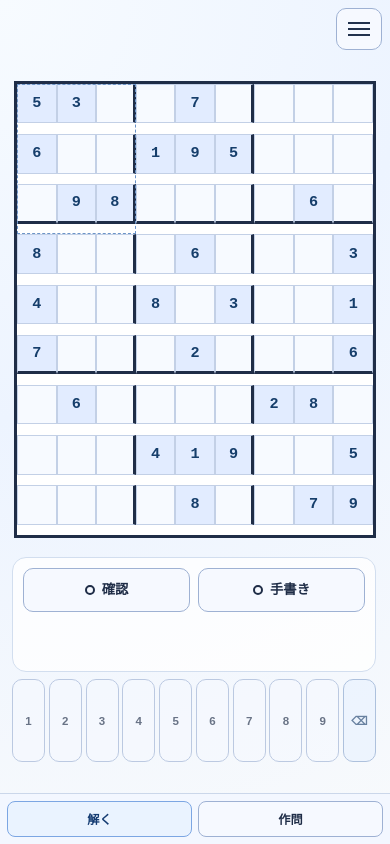
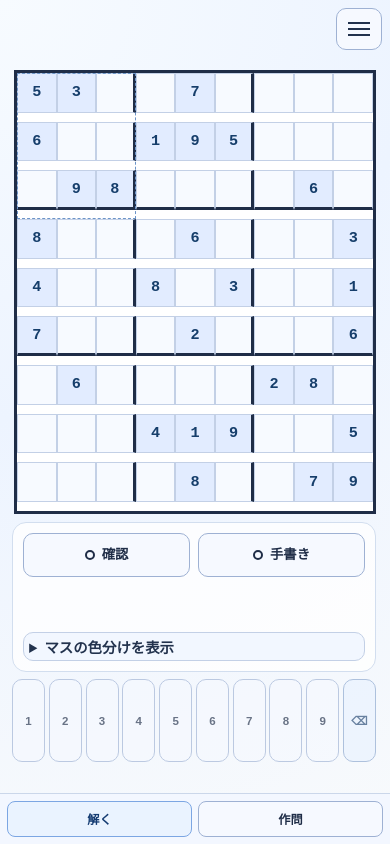
Before and after one commit to shgnaka/sudoku-display, a React (Vite) app: page /#/solve in a window 390 px wide. Built offline with nearby package versions, Linux system fonts and the light colour scheme.

Commit message:
feat: add mobile solve legend and expand style tokens

```diff
--- a/src/pages/SolvePage.tsx
+++ b/src/pages/SolvePage.tsx
@@ -109,6 +109,7 @@ export function SolvePage(): JSX.Element {
         onClearAllInk={handleClearAllInk}
         onToggleInkMode={toggleInkMode}
         onToggleReviewMode={toggleReviewMode}
+        shouldShowLegendGuide={isMobileViewport}
         shouldShowInkActions={shouldShowInkActions}
       />
 
--- a/src/pages/solve/SolveControlsPanel.tsx
+++ b/src/pages/solve/SolveControlsPanel.tsx
@@ -4,6 +4,7 @@ import { InkToggleBar } from "../../components/InkToggleBar";
 interface SolveControlsPanelProps {
   isReviewMode: boolean;
   isInkMode: boolean;
+  shouldShowLegendGuide: boolean;
   shouldShowInkActions: boolean;
   onToggleReviewMode: () => void;
   onToggleInkMode: () => void;
@@ -14,6 +15,7 @@ interface SolveControlsPanelProps {
 export function SolveControlsPanel({
   isReviewMode,
   isInkMode,
+  shouldShowLegendGuide,
   shouldShowInkActions,
   onToggleReviewMode,
   onToggleInkMode,
@@ -48,6 +50,25 @@ export function SolveControlsPanel({
           <div aria-hidden="true" className="mode-slot-placeholder" />
         )}
       </div>
+      {shouldShowLegendGuide && (
+        <details className="solve-legend">
+          <summary className="solve-legend-summary">マスの色分けを表示</summary>
+          <ul className="solve-legend-list">
+            <li className="solve-legend-item">
+              <span aria-hidden="true" className="solve-legend-chip solve-legend-chip--given" />
+              初期値
+            </li>
+            <li className="solve-legend-item">
+              <span aria-hidden="true" className="solve-legend-chip solve-legend-chip--user" />
+              ユーザー入力
+            </li>
+            <li className="solve-legend-item">
+              <span aria-hidden="true" className="solve-legend-chip solve-legend-chip--empty" />
+              空
+            </li>
+          </ul>
+        </details>
+      )}
     </section>
   );
 }
--- a/src/styles/app-shell.css
+++ b/src/styles/app-shell.css
@@ -31,13 +31,13 @@ body.review-scroll-lock {
 
 .app-header h1 {
   margin: 0;
-  font-size: clamp(1.35rem, 2.8vw, 1.95rem);
+  font-size: var(--font-size-page-title);
 }
 
 .header-current {
   margin: 0.2rem 0 0;
   color: var(--text-muted);
-  font-size: 0.88rem;
+  font-size: var(--font-size-caption);
 }
 
 .hamburger-button {
@@ -146,7 +146,7 @@ body.review-scroll-lock {
 
 .drawer-header h2 {
   margin: 0;
-  font-size: 1rem;
+  font-size: var(--font-size-drawer-title);
 }
 
 .drawer-nav {
@@ -173,7 +173,7 @@ body.review-scroll-lock {
 /* BREAKPOINT_SYNC_NOTE: keep this 768px value aligned with MOBILE_BREAKPOINT_PX in src/constants/layout.ts. */
 @media (max-width: 768px) {
   .app-root {
-    padding: 0.75rem 0.75rem calc(var(--mobile-tabbar-height) + env(safe-area-inset-bottom, 0px));
+    padding: var(--space-lg) var(--space-lg) calc(var(--mobile-tabbar-height) + env(safe-area-inset-bottom, 0px));
   }
 
   .app-header {
@@ -187,8 +187,8 @@ body.review-scroll-lock {
     bottom: 0;
     display: grid;
     grid-template-columns: repeat(2, 1fr);
-    gap: 0.4rem;
-    padding: 0.45rem 0.45rem calc(0.45rem + env(safe-area-inset-bottom, 0px));
+    gap: var(--space-tabbar-gap);
+    padding: var(--space-sm) var(--space-sm) calc(var(--space-sm) + env(safe-area-inset-bottom, 0px));
     background: var(--surface-tabbar);
     border-top: var(--border-width-base) solid var(--line-tabbar);
     z-index: 25;
@@ -197,7 +197,7 @@ body.review-scroll-lock {
   .bottom-tab-bar .btn--nav {
     border-radius: var(--radius-sm);
     padding: 0.5rem 0.35rem;
-    font-size: 0.76rem;
+    font-size: var(--font-size-nav-mobile);
     text-align: center;
   }
 
--- a/src/styles/common-ui.css
+++ b/src/styles/common-ui.css
@@ -7,13 +7,13 @@
 
 .panel h2 {
   margin: 0 0 0.5rem;
-  font-size: 1.08rem;
+  font-size: var(--font-size-section-title);
 }
 
 .hint {
   margin: 0;
   color: var(--text-muted);
-  font-size: 0.9rem;
+  font-size: var(--font-size-hint);
 }
 
 .visually-hidden {
@@ -34,7 +34,7 @@
   border-radius: var(--radius-md);
   padding: 0.75rem;
   margin-top: 0.7rem;
-  font: 500 0.95rem/1.5 "JetBrains Mono", monospace;
+  font: 500 var(--font-size-input-mono) / var(--line-height-relaxed) "JetBrains Mono", monospace;
   resize: vertical;
 }
 
@@ -96,7 +96,7 @@ summary:focus-visible {
 .btn--active {
   border-color: var(--line-active);
   background: var(--surface-soft-active);
-  color: #143b72;
+  color: var(--text-active);
 }
 
 .btn--inactive {
@@ -108,7 +108,7 @@ summary:focus-visible {
 .btn--danger {
   border-color: var(--line-danger);
   background: var(--surface-danger);
-  color: #7c2020;
+  color: var(--text-danger-strong);
 }
 
 .btn--fill {
@@ -129,7 +129,7 @@ summary:focus-visible {
   min-height: clamp(36px, 8vw, var(--control-height-min));
   min-width: 0;
   padding: 0.2rem;
-  font-size: clamp(0.72rem, 2.8vw, 0.98rem);
+  font-size: var(--font-size-pad);
 }
 
 .btn--backspace {
@@ -146,7 +146,7 @@ summary:focus-visible {
 .error-message {
   margin: 0;
   background: var(--surface-danger-soft);
-  color: #8f1f1f;
+  color: var(--text-danger-alert);
   border: var(--border-width-base) solid var(--line-danger-soft);
   border-radius: var(--radius-md);
   padding: 0.6rem 0.75rem;
--- a/src/styles/solve-page.base.css
+++ b/src/styles/solve-page.base.css
@@ -18,19 +18,19 @@
 }
 
 .mode-label {
-  line-height: 1;
+  line-height: var(--line-height-tight);
 }
 
 .solve-controls {
   display: grid;
-  gap: 0.5rem;
+  gap: var(--space-md);
   width: min(100%, 560px);
 }
 
 .solve-toggle-row {
   display: grid;
   grid-template-columns: repeat(2, minmax(0, 1fr));
-  gap: 0.45rem;
+  gap: var(--space-sm);
 }
 
 .solve-mode-slot {
@@ -45,7 +45,7 @@
 .ink-actions-inline {
   display: grid;
   grid-template-columns: repeat(2, minmax(0, 1fr));
-  gap: 0.45rem;
+  gap: var(--space-sm);
 }
 
 .solve-board-panel {
@@ -97,8 +97,67 @@
   background: transparent;
   padding: 0;
   text-align: center;
-  font: 700 clamp(0.95rem, 2vw, 1.2rem) / 1 "JetBrains Mono", monospace;
+  font: 700 var(--font-size-cell) / var(--line-height-tight) "JetBrains Mono", monospace;
   color: var(--text-subtle-strong);
+}
+
+.solve-legend {
+  margin: 0;
+  border: var(--border-width-base) solid var(--solve-legend-summary-border);
+  border-radius: var(--radius-md);
+  background: var(--solve-legend-summary-bg);
+  padding: var(--space-2xs) var(--space-sm);
+}
+
+.solve-legend-summary {
+  cursor: pointer;
+  color: var(--text-subtle-strong);
+  font-size: var(--font-size-hint);
+  font-weight: 600;
+}
+
+.solve-legend-summary::-webkit-details-marker {
+  margin-right: var(--space-2xs);
+}
+
+.solve-legend-list {
+  margin: var(--space-3xs) 0 0;
+  padding: 0;
+  list-style: none;
+  display: grid;
+  gap: var(--space-2xs);
+}
+
+.solve-legend-item {
+  display: flex;
+  align-items: center;
+  gap: var(--space-xs);
+  color: var(--text-muted);
+  font-size: var(--font-size-hint);
+}
+
+.solve-legend-chip {
+  display: inline-block;
+  width: 0.95rem;
+  height: 0.95rem;
+  border: var(--border-width-base) solid transparent;
+  border-radius: var(--radius-sm);
+  flex: 0 0 auto;
+}
+
+.solve-legend-chip--given {
+  background: var(--solve-legend-given-bg);
+  border-color: var(--solve-legend-given-border);
+}
+
+.solve-legend-chip--user {
+  background: var(--solve-legend-user-bg);
+  border-color: var(--solve-legend-user-border);
+}
+
+.solve-legend-chip--empty {
+  background: var(--solve-legend-empty-bg);
+  border-color: var(--solve-legend-empty-border);
 }
 
 button.sudoku-cell {
@@ -230,6 +289,6 @@ button.sudoku-cell[aria-disabled="true"] {
 
   .solve-number-pad-grid {
     grid-template-columns: repeat(10, minmax(0, 1fr));
-    gap: 0.24rem;
+    gap: var(--space-3xs);
   }
 }
--- a/src/styles/solve-page.no-scroll.css
+++ b/src/styles/solve-page.no-scroll.css
@@ -35,8 +35,8 @@ body.solve-no-scroll-body {
   min-height: 100dvh;
   overflow: hidden;
   grid-template-rows: auto minmax(0, 1fr) auto;
-  padding: 0.55rem 0.75rem 0.75rem;
-  gap: 0.45rem;
+  padding: var(--space-solve-mobile-top) var(--space-lg) var(--space-lg);
+  gap: var(--space-sm);
 }
 
 .app-root.solve-no-scroll .content-area {
@@ -48,7 +48,7 @@ body.solve-no-scroll-body {
   min-height: 0;
   height: 100%;
   grid-template-rows: minmax(0, 1fr) auto auto;
-  gap: 0.45rem;
+  gap: var(--space-sm);
 }
 
 .app-root.solve-no-scroll .panel {
@@ -56,8 +56,16 @@ body.solve-no-scroll-body {
 }
 
 .app-root.solve-no-scroll .solve-controls {
-  gap: 0.35rem;
+  gap: var(--space-xs);
   width: min(100%, var(--solve-board-size));
+}
+
+.app-root.solve-no-scroll .solve-legend {
+  padding: var(--space-2xs) var(--space-xs);
+}
+
+.app-root.solve-no-scroll .solve-legend-list {
+  gap: var(--space-3xs);
 }
 
 .app-root.solve-no-scroll .solve-board-panel {
@@ -107,7 +115,7 @@ body.solve-no-scroll-body {
   .app-root.solve-no-scroll {
     --solve-controls-reserved: 11rem;
     --solve-sheet-reserved: 5.1rem;
-    --solve-bottom-reserved: calc(var(--mobile-tabbar-height) + 0.35rem);
-    padding-bottom: calc(var(--mobile-tabbar-height) + env(safe-area-inset-bottom, 0px) + 0.35rem);
+    --solve-bottom-reserved: calc(var(--mobile-tabbar-height) + var(--space-xs));
+    padding-bottom: calc(var(--mobile-tabbar-height) + env(safe-area-inset-bottom, 0px) + var(--space-xs));
   }
 }
--- a/src/styles/tokens.css
+++ b/src/styles/tokens.css
@@ -18,6 +18,9 @@
   --text-muted: #47556a;
   --text-strong: #1f2d47;
   --text-subtle-strong: #22324d;
+  --text-active: #143b72;
+  --text-danger-strong: #7c2020;
+  --text-danger-alert: #8f1f1f;
   --focus: #52a1ff;
 
   --surface-default: #ffffff;
@@ -67,6 +70,29 @@
   --radius-lg: 14px;
   --radius-pill: 999px;
 
+  --font-size-page-title: clamp(1.35rem, 2.8vw, 1.95rem);
+  --font-size-section-title: 1.08rem;
+  --font-size-drawer-title: 1rem;
+  --font-size-caption: 0.88rem;
+  --font-size-hint: 0.9rem;
+  --font-size-input-mono: 0.95rem;
+  --font-size-cell: clamp(0.95rem, 2vw, 1.2rem);
+  --font-size-pad: clamp(0.72rem, 2.8vw, 0.98rem);
+  --font-size-nav-mobile: 0.76rem;
+
+  --line-height-tight: 1;
+  --line-height-relaxed: 1.5;
+
+  --space-3xs: 0.24rem;
+  --space-2xs: 0.2rem;
+  --space-xs: 0.35rem;
+  --space-sm: 0.45rem;
+  --space-md: 0.5rem;
+  --space-lg: 0.75rem;
+  --space-xl: 1rem;
+  --space-solve-mobile-top: 0.55rem;
+  --space-tabbar-gap: 0.4rem;
+
   --border-width-base: 1px;
   --border-width-strong: 3px;
   --control-height-min: 44px;
```
Also changed, not shown: 1 other file (tests, documents, lock files or other folders).
